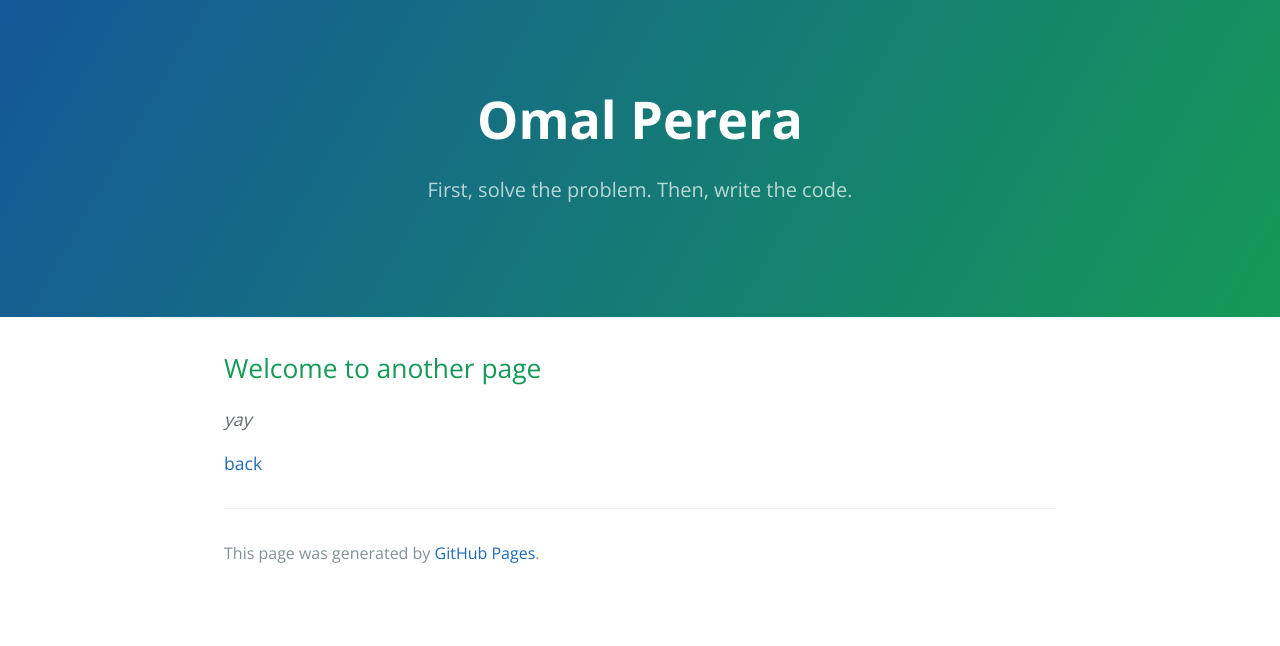
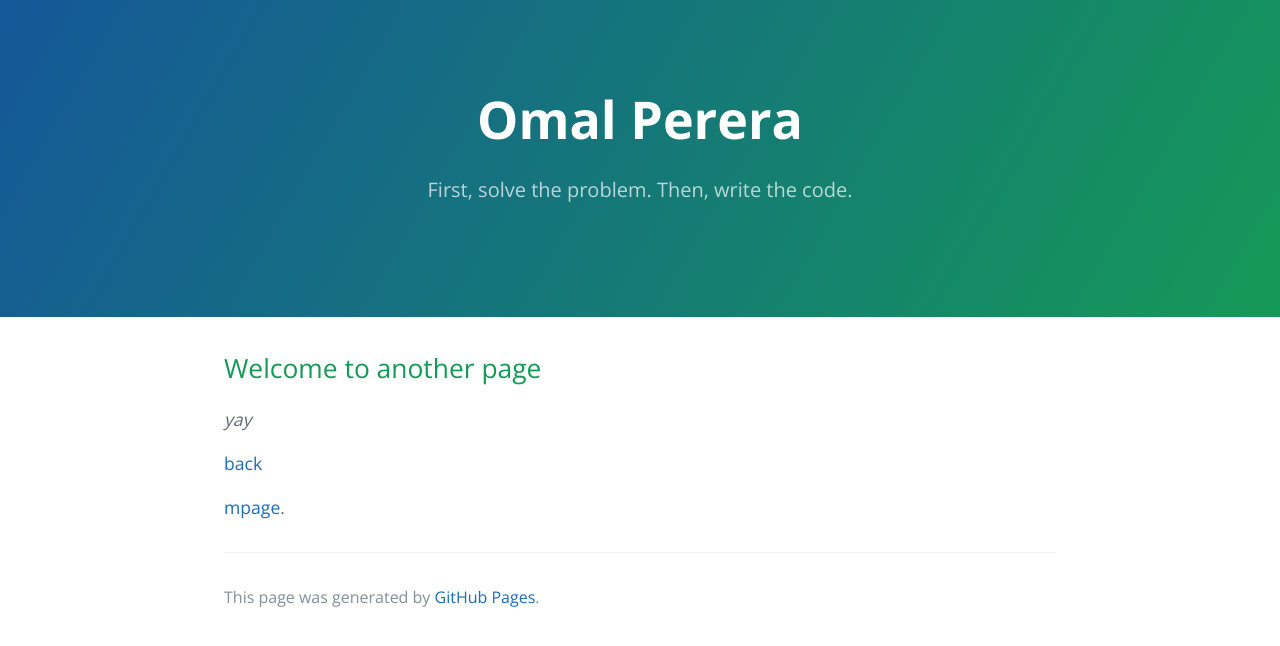
Before and after one commit to OmalPerera/omalperera.github.io, a Jekyll site: the page built from another-page.md, in a window 1280 px wide. Shown: the top 646 px of the page. Built offline with Jekyll 4.4.1, drawn with Linux system fonts in a browser that asks for light colours; our own code applies the rules of GitHub Pages for plain Markdown files.

Commit message:
Update another-page.md

```diff
--- a/another-page.md
+++ b/another-page.md
@@ -7,3 +7,5 @@ layout: default
 _yay_
 
 [back](./)
+
+[mpage](https://goo.gl/uQexWg).
```
